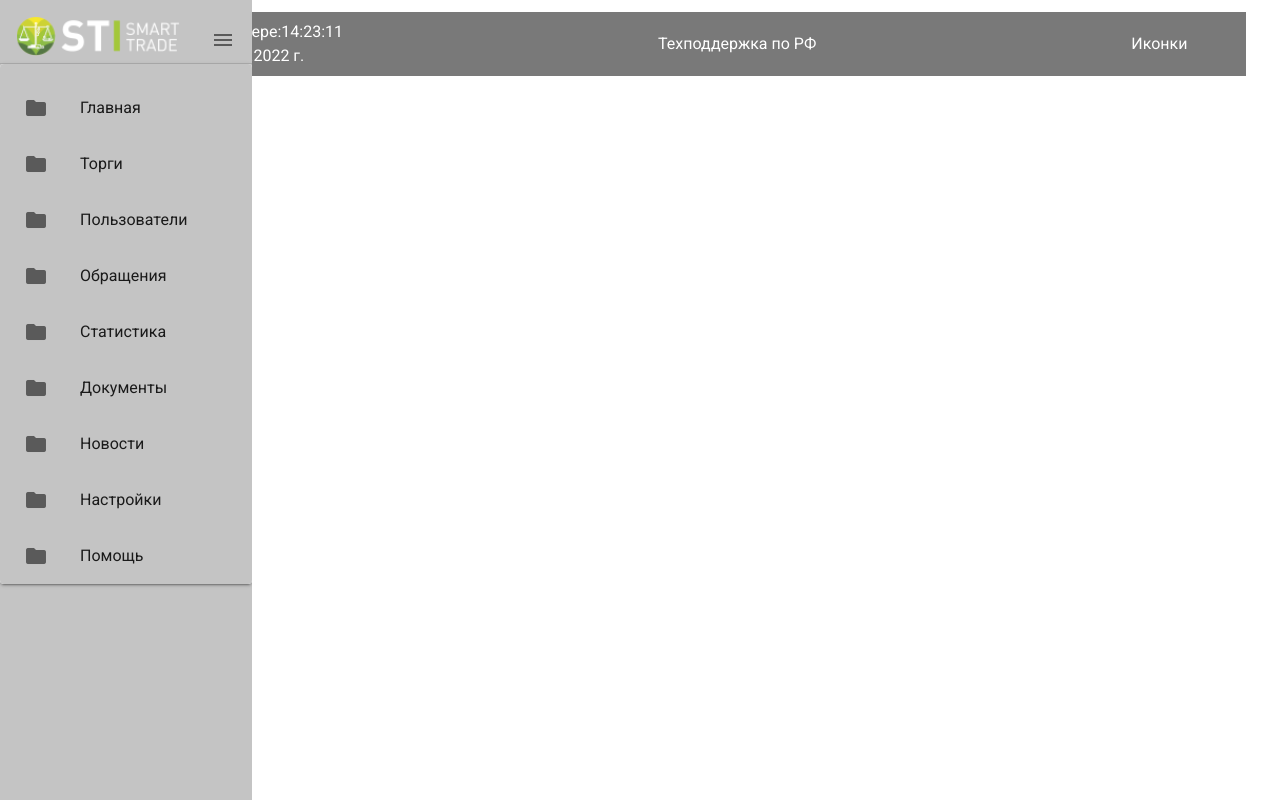
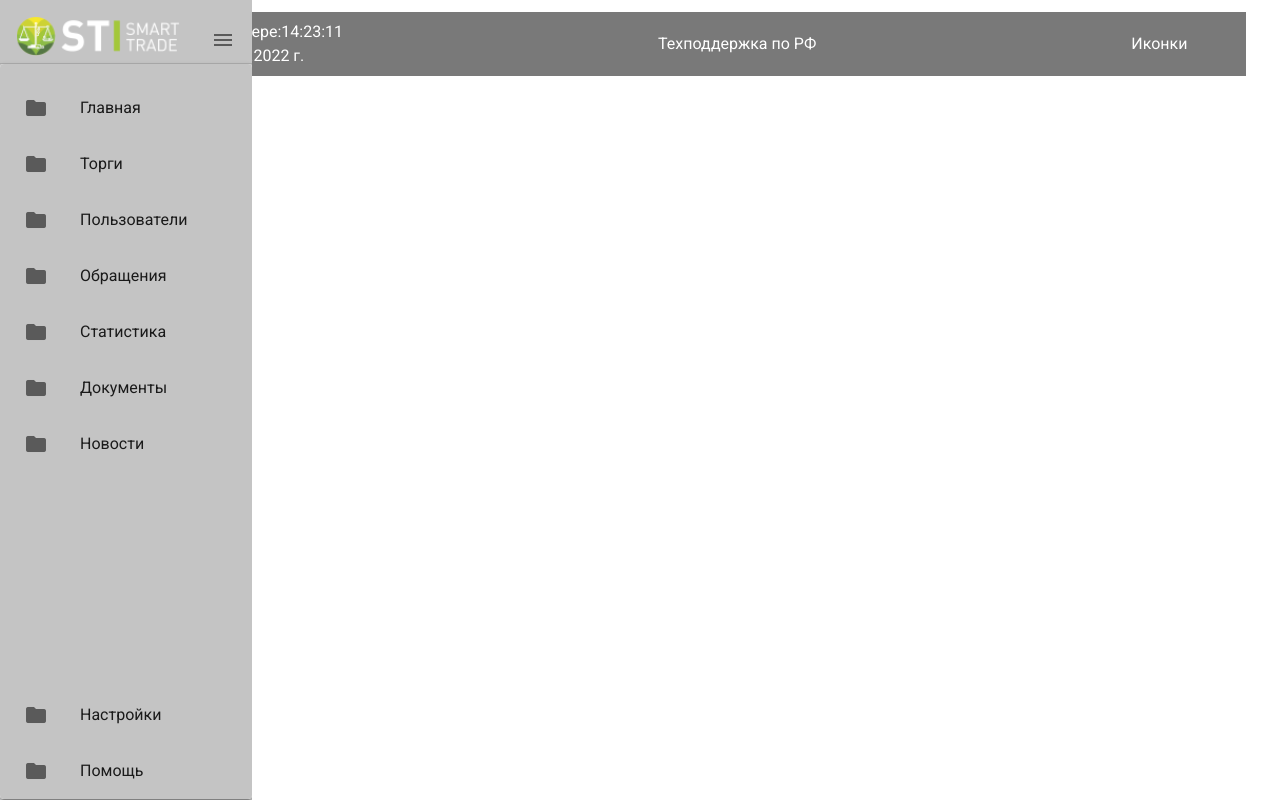
Before and after one commit to helsenberg/smart-trade, a Vue app: page / in a window 1280 px wide. Built offline with nearby package versions, Linux system fonts and the light colour scheme.

Commit message:
settings and help block moved to bottom in menu

```diff
--- a/src/App.vue
+++ b/src/App.vue
@@ -13,7 +13,8 @@
         <v-divider></v-divider>
 
         <v-card>
-          <v-list class="navigation__content" color="#C4C4C4">
+          <v-list class="navigation__content d-flex flex-column" color="#C4C4C4">
+            <div class="d-flex flex-column">
               <v-list-item
                 class="navigation__content-item"
                 v-for="item in items"
@@ -23,15 +24,18 @@
                 <v-list-item-icon> <v-icon> {{item.icon}} </v-icon> </v-list-item-icon>
                 <v-list-item-title> {{item.title}} </v-list-item-title>
               </v-list-item>
+            </div>
 
-            <v-list-item link>
+            <div class="d-flex flex-column helpBlock">
+            <v-list-item link class="d-flex">
               <v-list-item-icon> <v-icon> mdi-folder </v-icon> </v-list-item-icon>
               <v-list-item-title>Настройки</v-list-item-title>
             </v-list-item>
-            <v-list-item link>
+            <v-list-item link class="d-flex">
               <v-list-item-icon> <v-icon> mdi-folder </v-icon> </v-list-item-icon>
               <v-list-item-title>Помощь</v-list-item-title>
             </v-list-item>
+            </div>
           </v-list>
         </v-card>
       </div>
@@ -127,8 +131,6 @@ export default {
 }
 .navigation__content {
   padding: 16px 8px 0px 8px;
-  display: flex;
-  flex-direction: column;
 }
 .navigation__pin-btn {
   cursor: pointer;
@@ -136,7 +138,7 @@ export default {
 .navigation__pin-btn:hover {
   color: white;
 }
-.asdf {
-  background-color: #000;
+.helpBlock {
+  margin-top: calc(100vh - 585px);
 }
 </style>
```
Lines whose indentation alone changed are shown as unchanged.
